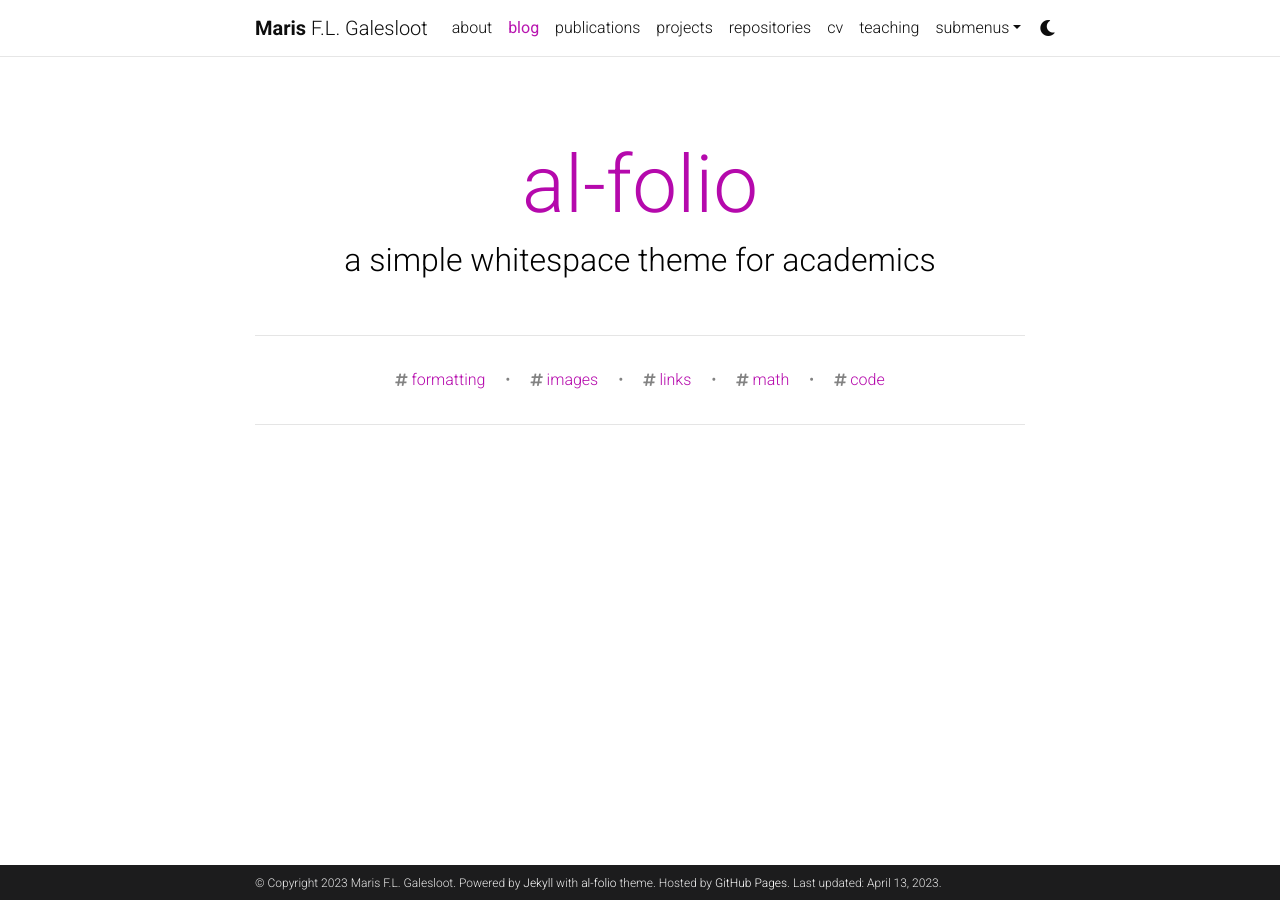
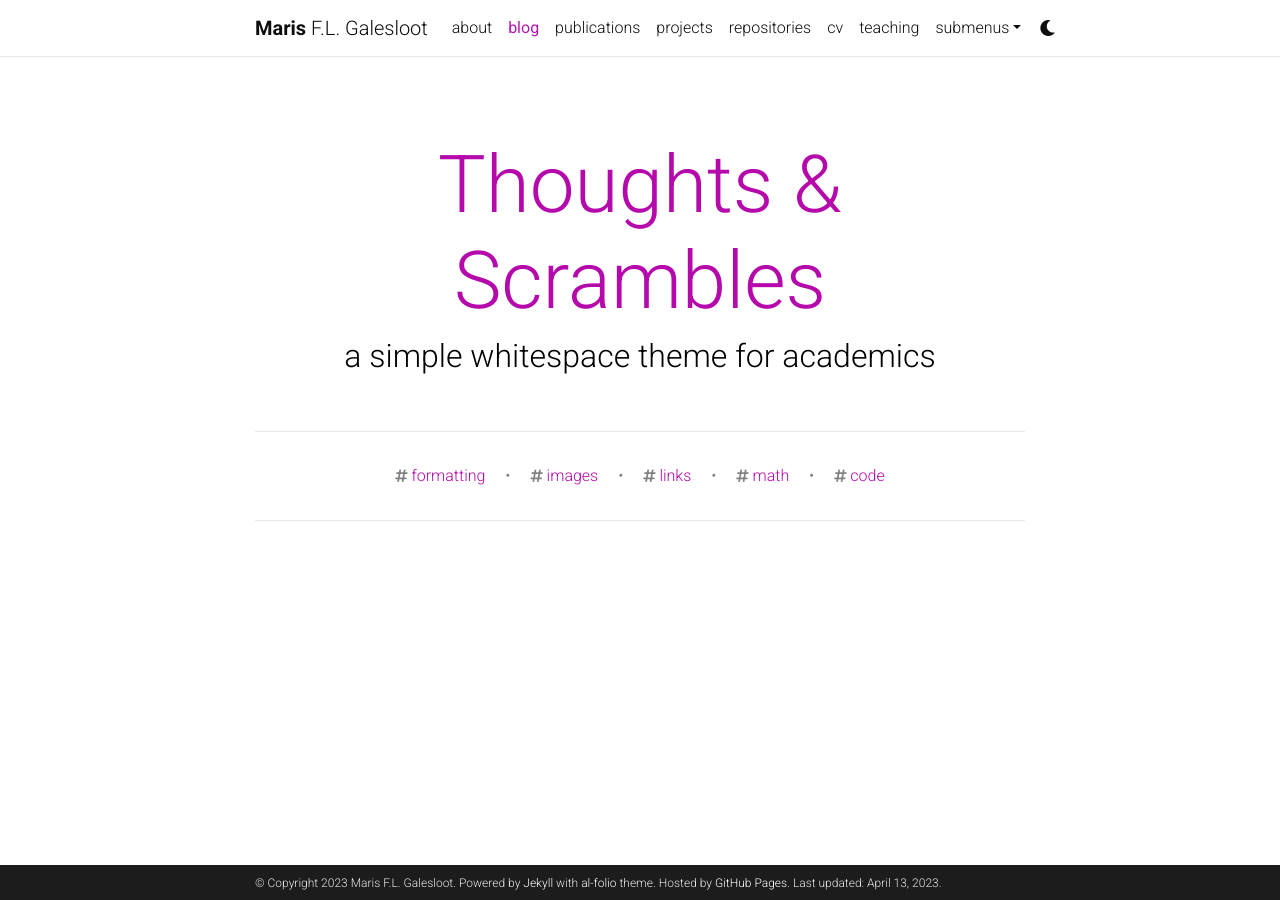
Before and after one commit to marisgg/marisgg.github.io, a Jekyll site: the page built from blog/index.html, in a window 1280 px wide. Built offline with Jekyll 4.4.1, drawn with Linux system fonts in a browser that asks for light colours; full-size pictures stand in for the smaller copies a plugin makes; the list of posts is cut into pages by our own code; comment, search, counter and statistics services are not loaded; a style sheet for code colours, icons or effects is not loaded.

Commit message:
Remove mail

```diff
--- a/_config.yml
+++ b/_config.yml
@@ -6,7 +6,7 @@
 first_name: Maris
 middle_name: F.L.
 last_name: Galesloot
-email: <a href="javascript:location='mailto:\u006d\u0061\u0072\u0069\u0073\u002e\u0067\u0061\u006c\u0065\u0073\u006c\u006f\u006f\u0074\u0040\u0072\u0075\u002e\u006e\u006c';void 0">maris dot galesloot at ru dot nl</a>
+email: #<a href="javascript:location='mailto:\u006d\u0061\u0072\u0069\u0073\u002e\u0067\u0061\u006c\u0065\u0073\u006c\u006f\u006f\u0074\u0040\u0072\u0075\u002e\u006e\u006c';void 0">maris dot galesloot at ru dot nl</a>
 description: > # the ">" symbol means to ignore newlines until "footer_text:"
   Personal (academic) page.
 footer_text: >
@@ -118,7 +118,7 @@
 # Blog
 # -----------------------------------------------------------------------------
 
-blog_name: al-folio # blog_name will be displayed in your blog page
+blog_name: Thoughts & Scrambles # blog_name will be displayed in your blog page
 blog_nav_title: blog # your blog must have a title for it to be displayed in the nav bar
 blog_description: a simple whitespace theme for academics
 permalink: /blog/:year/:title/
@@ -148,15 +148,15 @@
   lang: en
 
 # Disqus comments (DEPRECATED)
-disqus_shortname: al-folio # put your disqus shortname
+disqus_shortname: marisgg # put your disqus shortname
 # https://help.disqus.com/en/articles/1717111-what-s-a-shortname
 
 # External sources.
 # If you have blog posts published on medium.com or other external sources,
 # you can display them in your blog by adding a link to the RSS feed.
-external_sources:
-  - name: medium.com
-    rss_url: https://medium.com/@al-folio/feed
+# external_sources:
+  # - name: medium.com
+    # rss_url: https://medium.com/@al-folio/feed
 
 # -----------------------------------------------------------------------------
 # Collections
```
Also changed, not shown: _pages/repositories.md (+1 -1 lines).
